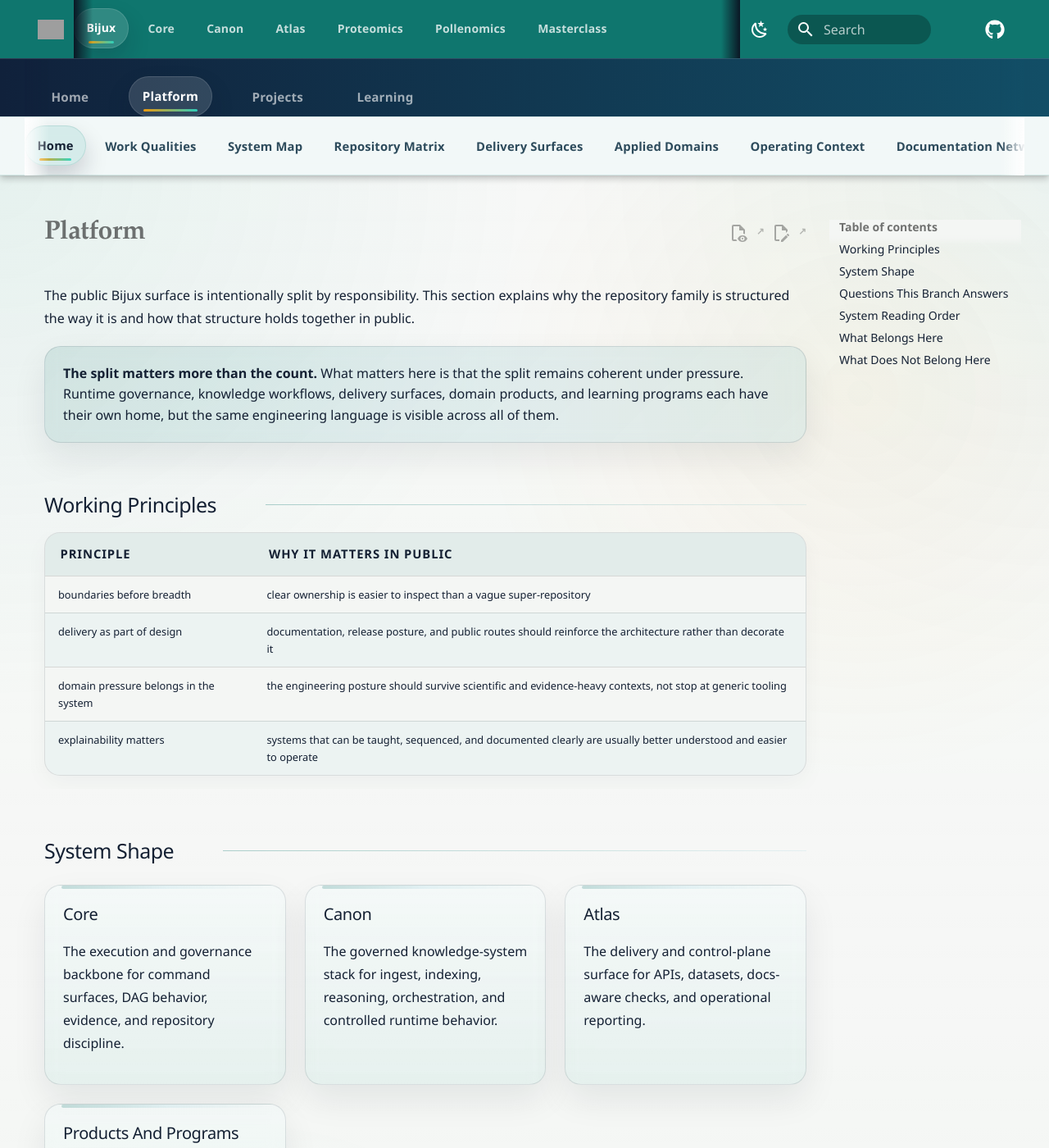
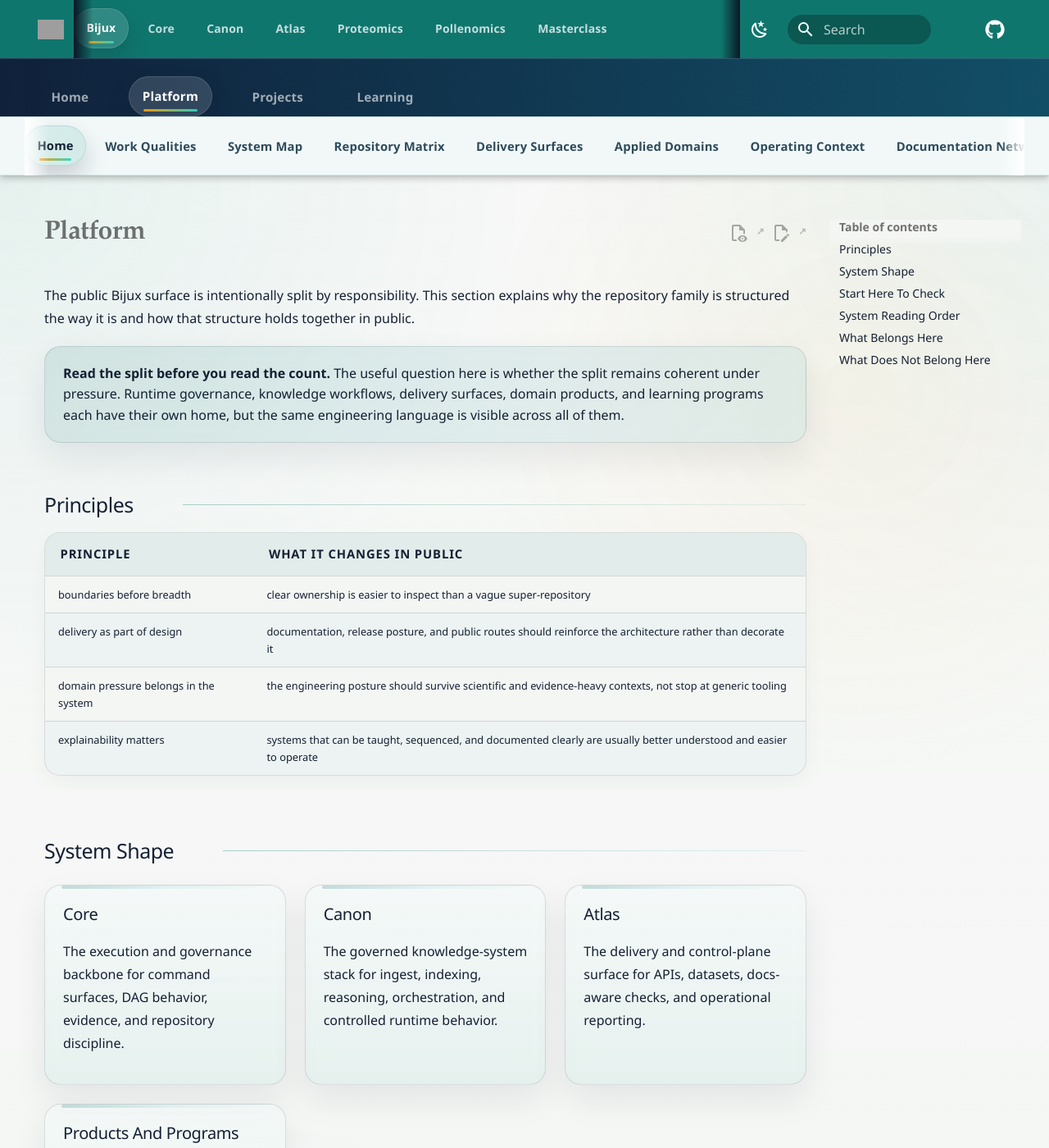
Before and after one commit to bijux/bijux.github.io, an MkDocs documentation site: the page built from docs/platform/index.md, in a window 1280 px wide and 1400 px high. Shown: the whole window at 82% size. Built offline with MkDocs 1.6.1 and Material for MkDocs 9.7.7, drawn with Linux system fonts in a browser that asks for light colours; comment, search, counter and statistics services are not loaded; some of the changed text lies outside the part shown; grey boxes are pictures that could not be loaded.

Commit message:
refactor(platform): simplify reader-facing guidance

```diff
--- a/docs/platform/index.md
+++ b/docs/platform/index.md
@@ -13,15 +13,15 @@ The public Bijux surface is intentionally split by responsibility. This
 section explains why the repository family is structured the way it is
 and how that structure holds together in public.
 
-<div class="bijux-callout"><strong>The split matters more than the count.</strong>
-What matters here is that the split remains coherent under pressure.
+<div class="bijux-callout"><strong>Read the split before you read the count.</strong>
+The useful question here is whether the split remains coherent under pressure.
 Runtime governance, knowledge workflows, delivery surfaces, domain
 products, and learning programs each have their own home, but the same
 engineering language is visible across all of them.</div>
 
-## Working Principles
+## Principles
 
-| Principle | Why it matters in public |
+| Principle | What it changes in public |
 | --- | --- |
 | boundaries before breadth | clear ownership is easier to inspect than a vague super-repository |
 | delivery as part of design | documentation, release posture, and public routes should reinforce the architecture rather than decorate it |
@@ -37,7 +37,7 @@ engineering language is visible across all of them.</div>
   <div class="bijux-panel"><h3>Products And Programs</h3><p>Proteomics, Pollenomics, and Masterclass show how the same system language survives domain products and technical education instead of remaining trapped in platform internals.</p></div>
 </div>
 
-## Questions This Branch Answers
+## Start Here To Check
 
 - whether the repository split reflects real system boundaries
 - whether delivery posture is part of the architecture rather than an afterthought
```
Also changed, not shown: docs/platform/applied-domains.md (+4 -4 lines), docs/platform/delivery-surfaces.md (+3 -3 lines), docs/platform/public-surface.md (+3 -3 lines).
